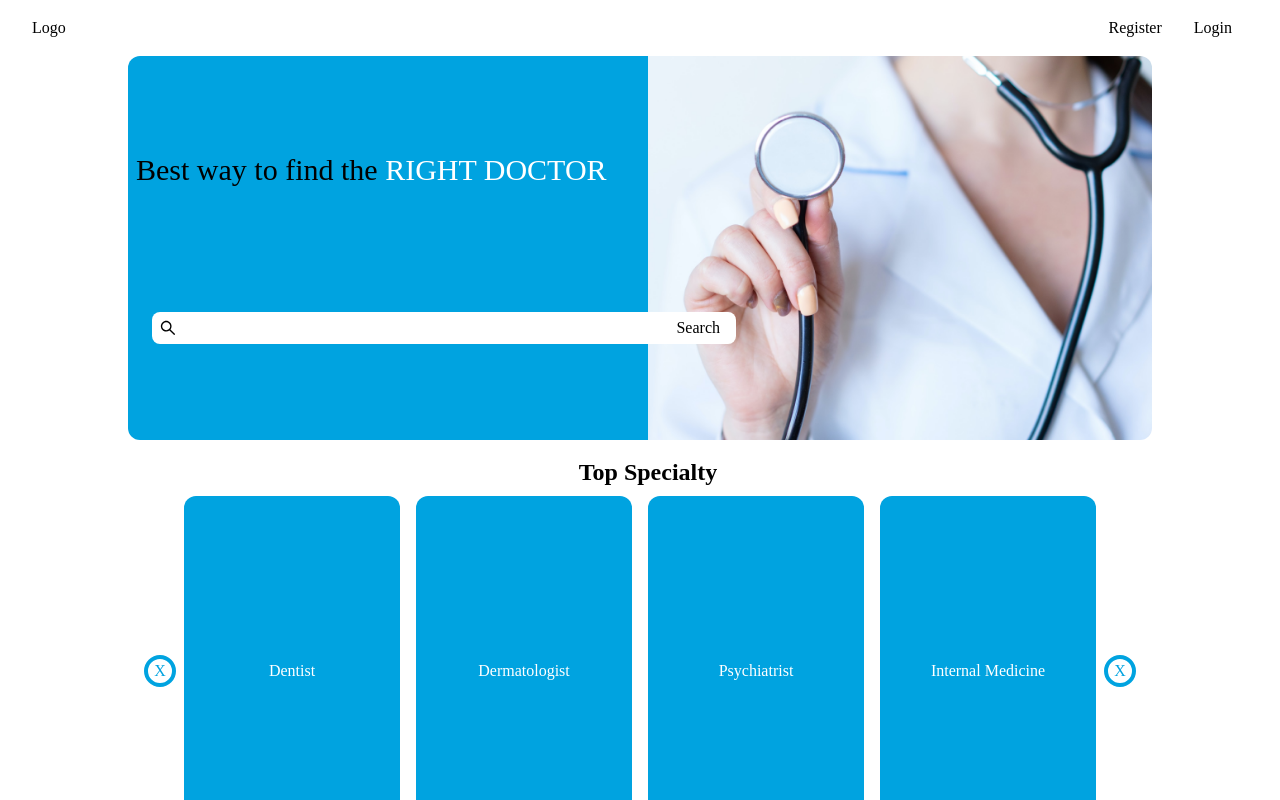
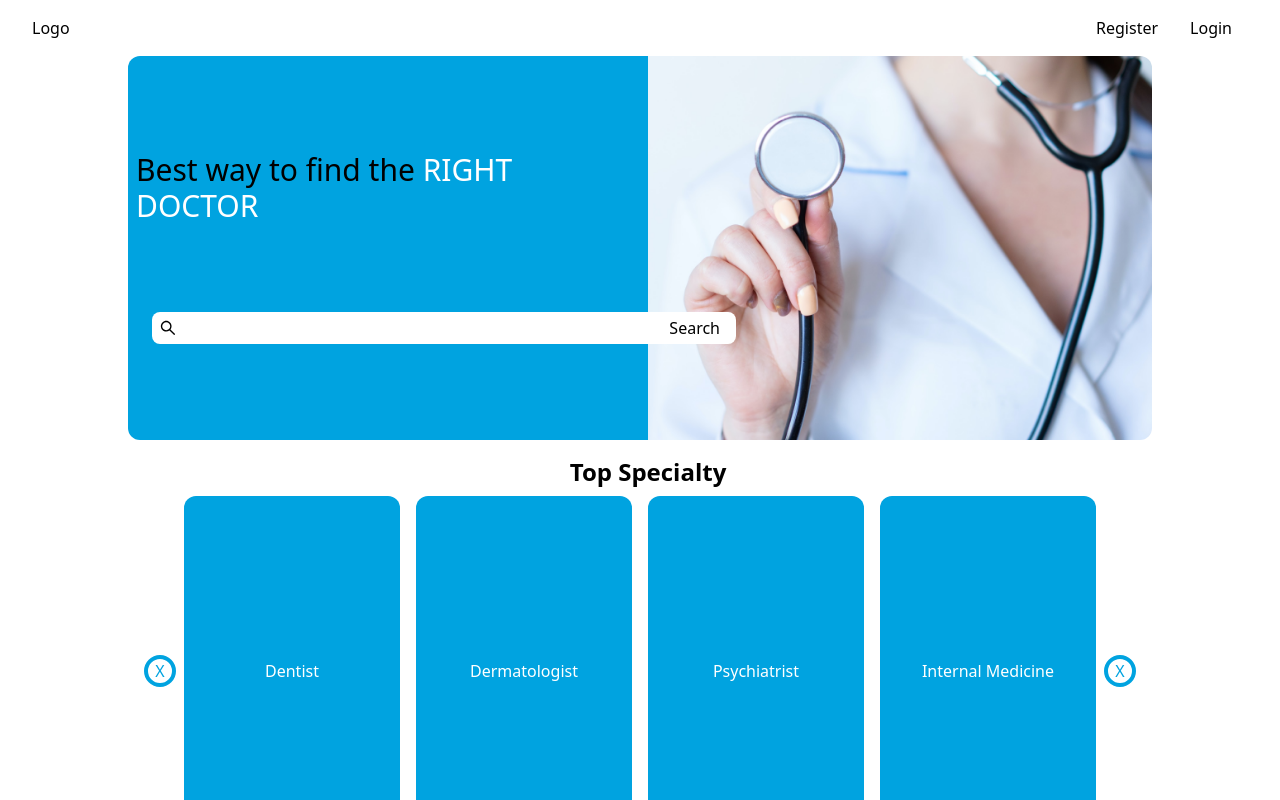
Before and after one commit to chatchatabc/healthhealthabc-frontend, a Next.js app in the folder end-customer/: page / in a window 1280 px wide. Shown: the top 800 px of the page. Built offline with nearby package versions, Linux system fonts and the light colour scheme.

Commit message:
refactor: put back the original tailwind preflight

```diff
--- a/end-customer/src/app/globals.css
+++ b/end-customer/src/app/globals.css
@@ -13,6 +13,7 @@
   box-sizing: border-box; /* 1 */
   border-width: 0; /* 2 */
   border-style: solid; /* 2 */
+  border-color: "borderColor.DEFAULT", currentColor; /* 2 */
 }
 
 ::before,
@@ -33,6 +34,11 @@ html {
   -webkit-text-size-adjust: 100%; /* 2 */
   -moz-tab-size: 4; /* 3 */
   tab-size: 4; /* 3 */
+  font-family: "fontFamily.sans", ui-sans-serif, system-ui, -apple-system,
+    BlinkMacSystemFont, "Segoe UI", Roboto, "Helvetica Neue", Arial, "Noto Sans",
+    sans-serif, "Apple Color Emoji", "Segoe UI Emoji", "Segoe UI Symbol",
+    "Noto Color Emoji"; /* 4 */
+  font-feature-settings: "fontFamily.sans[1].fontFeatureSettings", normal; /* 5 */
 }
 
 /*
@@ -106,6 +112,8 @@ code,
 kbd,
 samp,
 pre {
+  font-family: "fontFamily.mono", ui-monospace, SFMono-Regular, Menlo, Monaco,
+    Consolas, "Liberation Mono", "Courier New", monospace; /* 1 */
   font-size: 1em; /* 2 */
 }
 
@@ -188,7 +196,6 @@ button,
 [type="reset"],
 [type="submit"] {
   -webkit-appearance: button; /* 1 */
-  background-image: none; /* 2 */
 }
 
 /*
@@ -313,6 +320,7 @@ textarea {
 input::placeholder,
 textarea::placeholder {
   opacity: 1; /* 1 */
+  color: "colors.gray.400", #9ca3af; /* 2 */
 }
 
 /*
```
